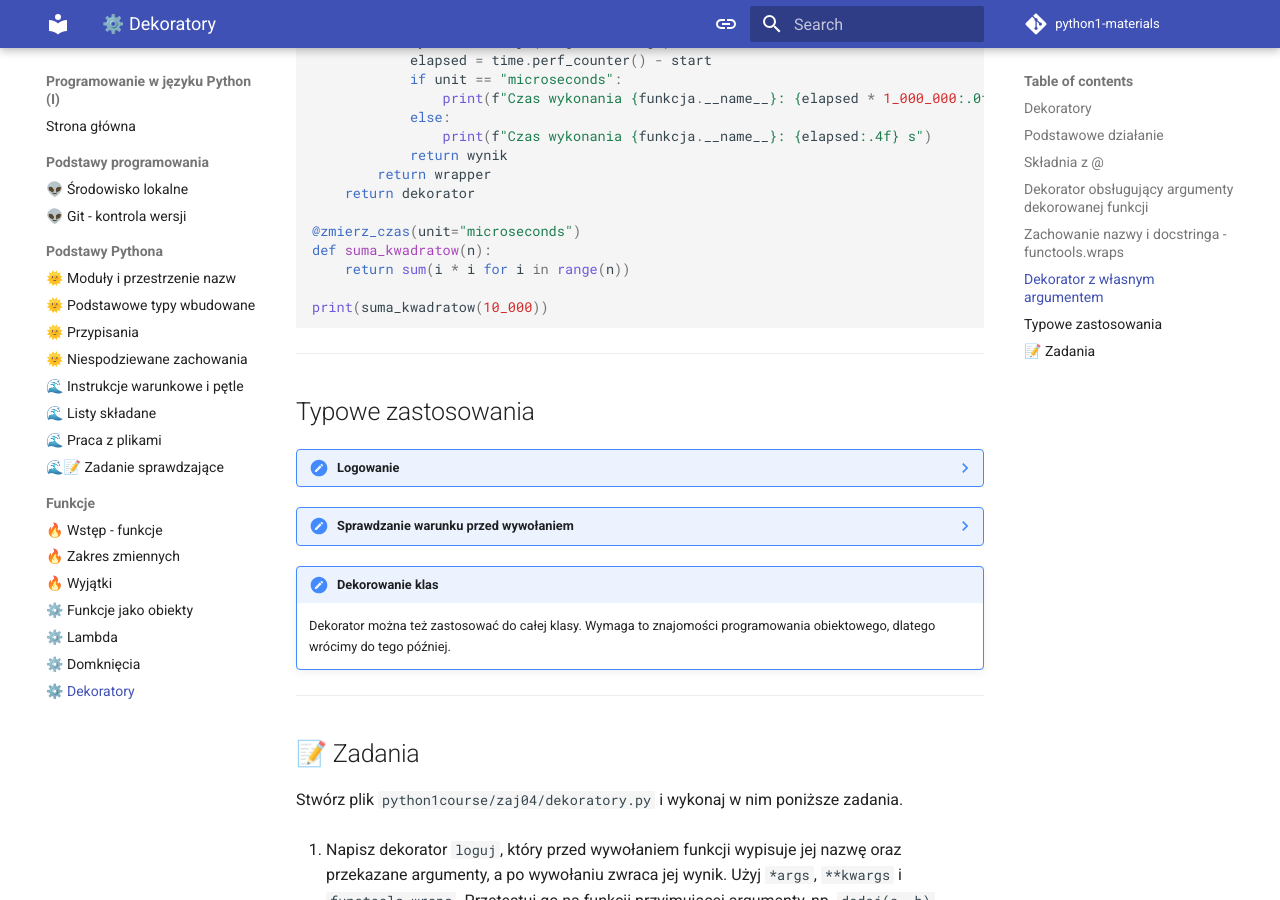
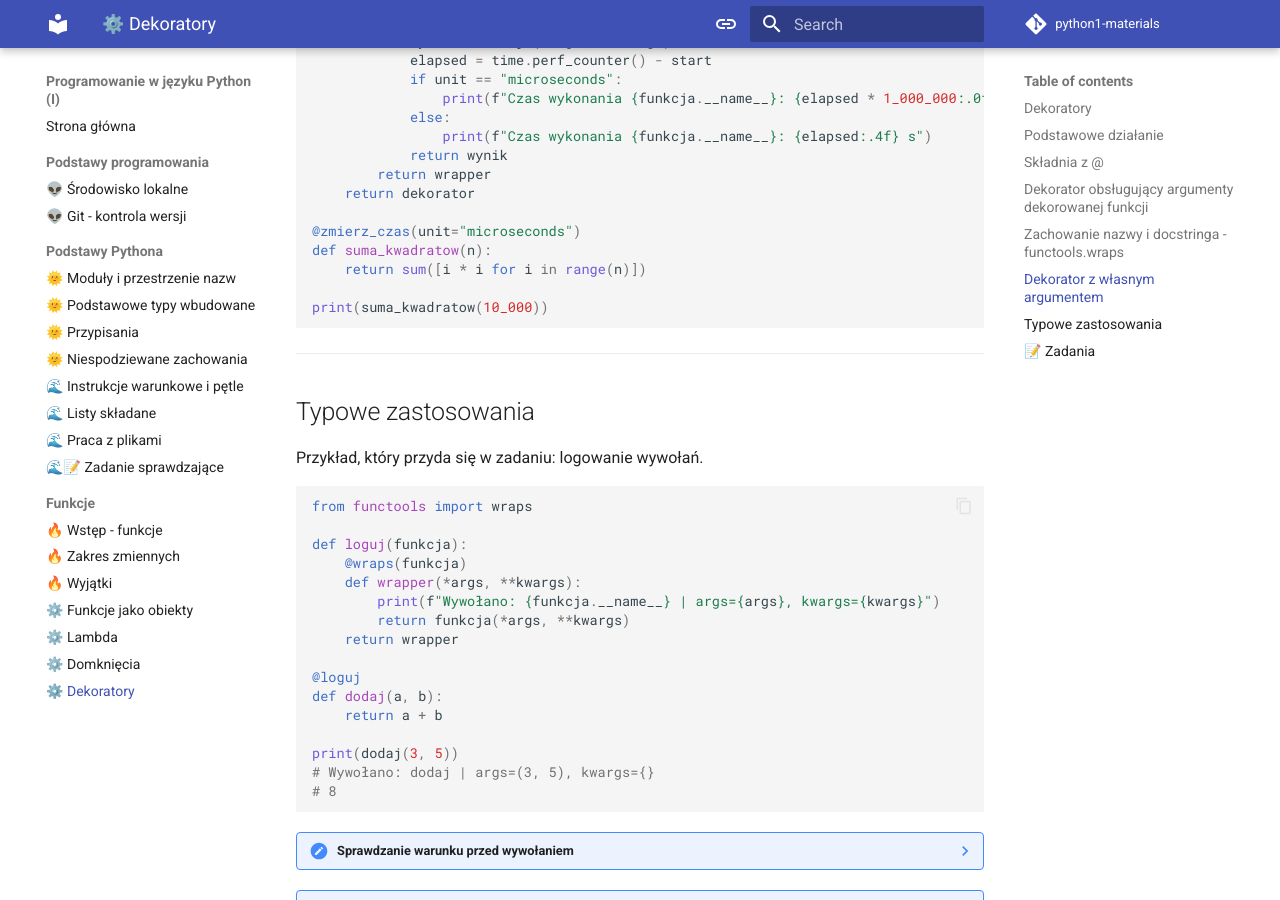
Before and after one commit to agh-geospatial/python1-materials, an MkDocs documentation site: the page built from docs/zaj04/dekoratory.md, in a window 1280 px wide and 900 px high, scrolled down 2532 px. Built offline with MkDocs 1.6.1 and Material for MkDocs 9.7.7, drawn with Linux system fonts in a browser that asks for light colours; comment, search, counter and statistics services are not loaded.

Commit message:
zaj05 p2

````diff
--- a/docs/zaj04/dekoratory.md
+++ b/docs/zaj04/dekoratory.md
@@ -112,7 +112,7 @@ def zmierz_czas(unit="seconds"):
 
 @zmierz_czas(unit="microseconds")
 def suma_kwadratow(n):
-    return sum(i * i for i in range(n))
+    return sum([i * i for i in range(n)])
 
 print(suma_kwadratow(10_000))
 ```
@@ -121,19 +121,26 @@ print(suma_kwadratow(10_000))
 
 ## Typowe zastosowania
 
-??? - note "Logowanie"
-    Automatyczne logowanie wywołań funkcji.
+Przykład, który przyda się w zadaniu: logowanie wywołań.
 
-    ```python
-    from functools import wraps
+```python
+from functools import wraps
 
-    def loguj(funkcja):
-        @wraps(funkcja)
-        def wrapper(*args, **kwargs):
-            print(f"Wywołano: {funkcja.__name__} | args={args}, kwargs={kwargs}")
-            return funkcja(*args, **kwargs)
-        return wrapper
-    ```
+def loguj(funkcja):
+    @wraps(funkcja)
+    def wrapper(*args, **kwargs):
+        print(f"Wywołano: {funkcja.__name__} | args={args}, kwargs={kwargs}")
+        return funkcja(*args, **kwargs)
+    return wrapper
+
+@loguj
+def dodaj(a, b):
+    return a + b
+
+print(dodaj(3, 5))
+# Wywołano: dodaj | args=(3, 5), kwargs={}
+# 8
+```
 
 ??? - note "Sprawdzanie warunku przed wywołaniem"
     Dekorator może przerwać wywołanie, zgłaszając wyjątek.
````
Also changed, not shown: docs/zaj04/lambda.md (+1 -1 lines).
